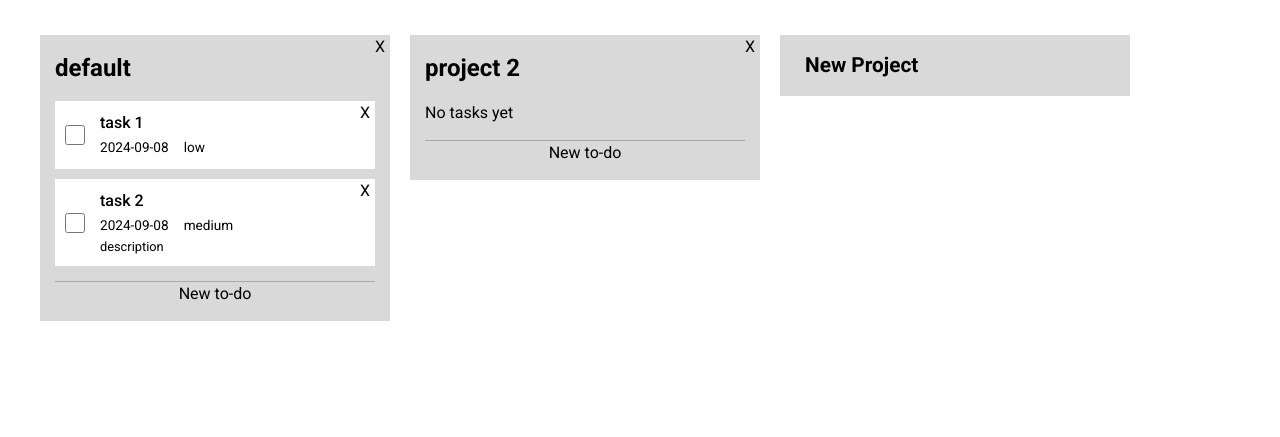
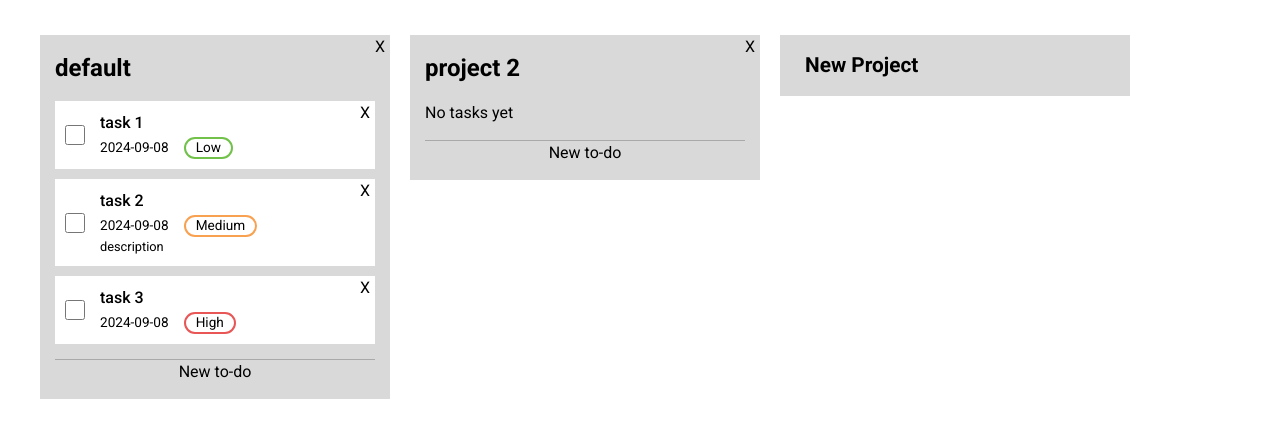
Before and after one commit to cyxlan/todo-list, a website built with webpack: page src/index.html in a window 1280 px wide. Shown: the part 77-514 px from the top of the page. Built offline with nearby package versions, Linux system fonts and the light colour scheme; some icons are missing.

Commit message:
Colour code todo priority labels

```diff
--- a/src/css/index.css
+++ b/src/css/index.css
@@ -80,9 +80,24 @@ h1 {
     .todo-priority {
       display: inline-block;
       font-size: 0.85rem;
+      line-height: 1;
     }
-    .todo-dueDate {
+    .todo-dueDate:not(:empty) {
       margin-right: 15px;
+    }
+    .todo-priority {
+      border: 2px solid;
+      border-radius: 50px;
+      padding: 2px 10px;
+      &.priority-Low {
+        border-color: rgb(113, 193, 74);
+      }
+      &.priority-Medium {
+        border-color: rgb(248, 161, 80);
+      }
+      &.priority-High {
+        border-color: rgb(232, 86, 86);
+      }
     }
     .todo-desc {
       font-size: 0.8rem;
--- a/src/js/index.js
+++ b/src/js/index.js
@@ -38,6 +38,7 @@ const displayController = (function() {
         const priority = document.createElement("p");
         priority.textContent = todo.priority;
         priority.classList.add("todo-priority");
+        priority.classList.add(`priority-${todo.priority}`);
 
         const desc = document.createElement("p");
         desc.textContent = todo.desc;
@@ -221,7 +222,7 @@ const displayController = (function() {
     const prioritySelect = document.createElement('select');
     prioritySelect.id = "priority-select";
     for (const priority of ["Low", "Medium", "High"]) {
-      const option = new Option(priority, priority.toLowerCase());
+      const option = new Option(priority, priority);
       prioritySelect.append(option);
     }
 
@@ -284,8 +285,9 @@ const displayController = (function() {
 
   // test data
   createProject("project 2");
-  createTodo("default", "task 1", "", "2024-09-08", "low");
-  createTodo("default", "task 2", "description", "2024-09-08", "medium");
+  createTodo("default", "task 1", "", "2024-09-08", "Low");
+  createTodo("default", "task 2", "description", "2024-09-08", "Medium");
+  createTodo("default", "task 3", "", "2024-09-08", "High");
 
   updateDisplay();
 })();
```
